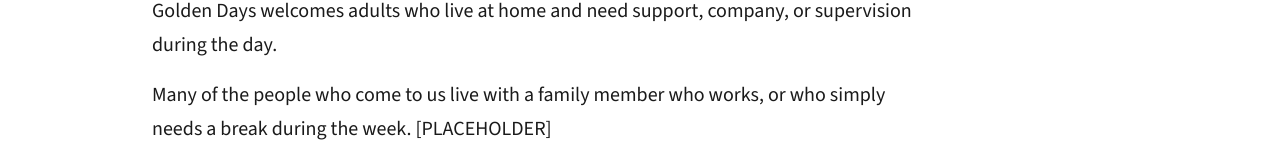
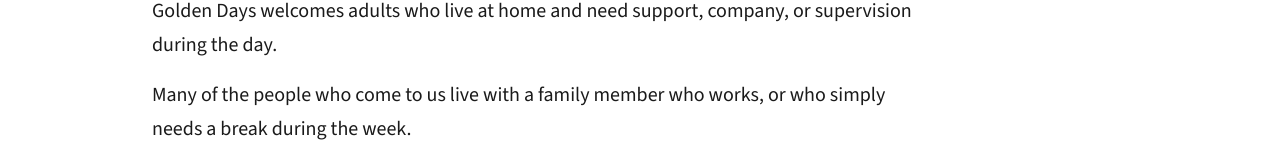
Before and after one commit to golden-days/golden-days-site, a Next.js app: page / in a window 1280 px wide. Shown: the part 802-952 px from the top of the page. Built offline with nearby package versions, Linux system fonts and the light colour scheme; no server answers.

Commit message:
Home: clear the placeholder tag on the family line
Confirmed by center staff.

Co-Authored-By: Claude Sonnet 5.5 <noreply@anthropic.com>
Claude-Session: https://claude.ai/code/session_01139oDuMRCbcGBNok78FtpQ

```diff
--- a/content/en.ts
+++ b/content/en.ts
@@ -101,7 +101,7 @@ export const en = {
       heading: "Who we serve",
       paragraphs: [
         "Golden Days welcomes adults who live at home and need support, company, or supervision during the day.",
-        "Many of the people who come to us live with a family member who works, or who simply needs a break during the week. [PLACEHOLDER]",
+        "Many of the people who come to us live with a family member who works, or who simply needs a break during the week.",
         "If you are not sure whether Golden Days is the right fit for your loved one, call us. We are happy to talk it through, with no pressure.",
       ],
     },
```
